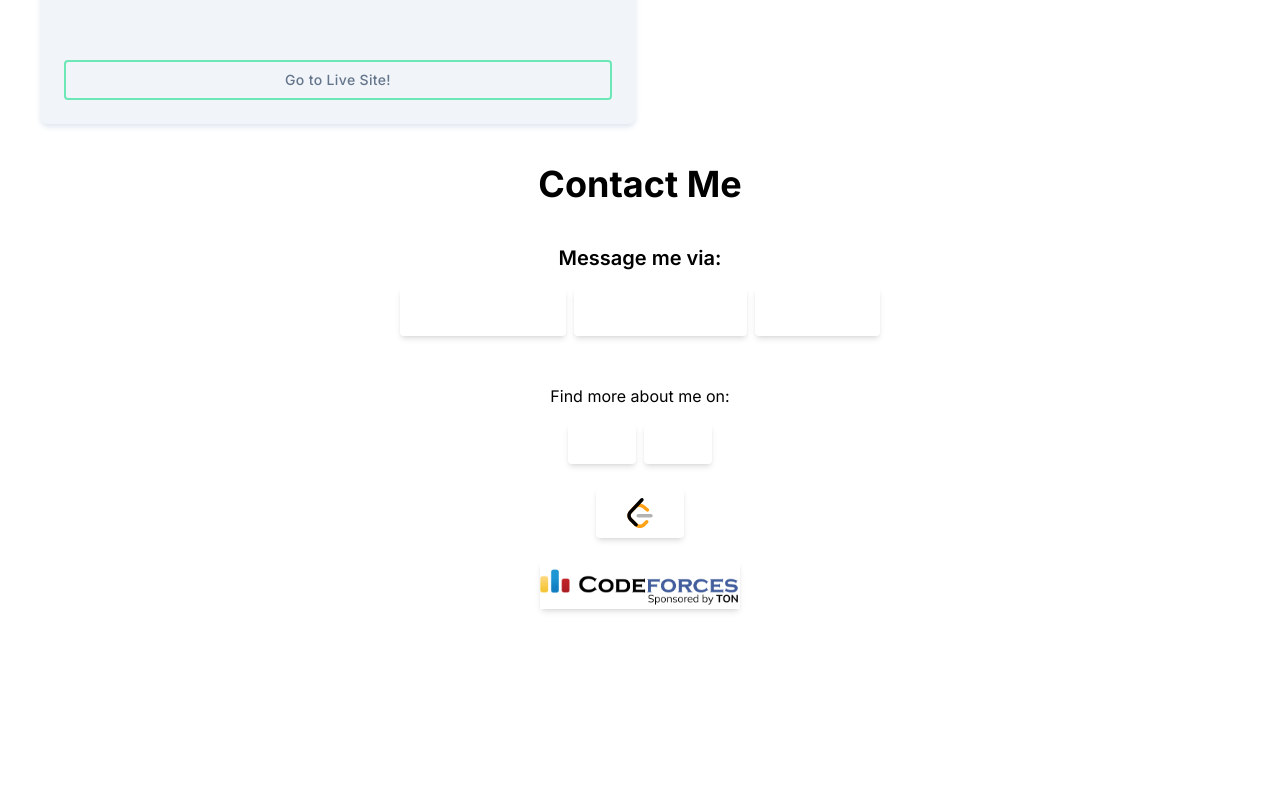
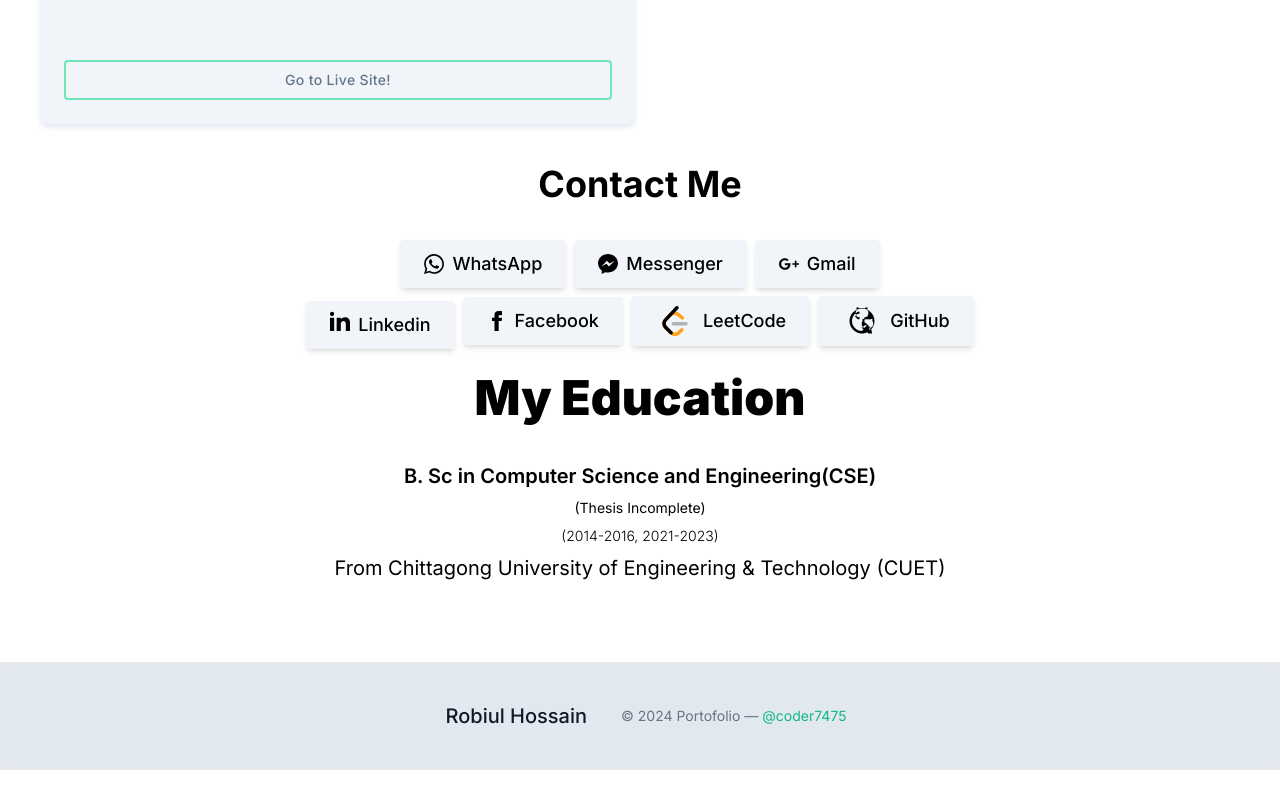
Before and after one commit to coder7475/robiul-hossain-portfolio, a Next.js app: page / in a window 1280 px wide. Shown: the part 3224-4020 px from the top of the page. After the commit the page ends 3994 px from the top, so only its background shows below. Built offline with nearby package versions, Linux system fonts and the light colour scheme.

Commit message:
fix: responsiveness issues

```diff
--- a/src/components/shared/Footer.tsx
+++ b/src/components/shared/Footer.tsx
@@ -1,15 +1,15 @@
 const Footer = () => {
   return (
-    <footer className="text-gray bg-primary">
+    <footer className="bg-slate-200 border-4 flex justify-center items-center">
       <div className="container px-5 py-8 mx-auto flex items-center sm:flex-row flex-col justify-center">
         <a className="flex title-font font-medium items-center md:justify-start justify-center text-gray-900">
           <span className="ml-3 text-xl">Robiul Hossain</span>
         </a>
         <p className="text-sm text-gray-500 sm:ml-4 sm:pl-4 sm:border-l-2 sm:border-gray-200 sm:py-2 sm:mt-0 mt-4">
-          © 2023 Portofolio —
+          © 2024 Portofolio —
           <a
             href="https://github.com/coder7475"
-            className="text-gray-600 ml-1"
+            className="text-emerald-500 ml-1"
             rel="noopener noreferrer"
             target="_blank"
           >
--- a/src/components/ui/Contact.tsx
+++ b/src/components/ui/Contact.tsx
@@ -5,11 +5,10 @@ import whatup from "/public/image/whatUp.png";
 function MessageContact() {
   return (
     <div className="text-xl font-semibold">
-      Message me via:{" "}
       <span className="flex justify-center gap-2 items-center mt-4 flex-col lg:flex-row">
         <Link
           href="https://wa.me/8801774757227?text=I%20am%20interested%20in%20working%20with%20you%20!"
-          className="mb-2 flex gap-2 md:text-lg rounded px-6 items-center justify-center py-2.5 text-xs font-medium bg-primary leading-normal text-white shadow-md transition duration-150 ease-in-out hover:shadow-lg focus:shadow-lg focus:outline-none focus:ring-0 active:shadow-lg"
+          className="mb-2 flex gap-2 md:text-lg rounded px-6 items-center justify-center py-2.5 text-xs font-medium bg-slate-100 leading-normal  shadow-md transition duration-150 ease-in-out hover:shadow-lg focus:shadow-lg focus:outline-none focus:ring-0 active:shadow-lg"
         >
           <svg
             xmlns="http://www.w3.org/2000/svg"
@@ -24,7 +23,7 @@ function MessageContact() {
 
         <Link
           href="https://m.me/rhfahadchy/"
-          className="mb-2 items-center justify-center flex gap-2 md:text-lg rounded px-6 py-2.5 text-xs font-medium bg-primary leading-normal text-white shadow-md transition duration-150 ease-in-out hover:shadow-lg focus:shadow-lg focus:outline-none focus:ring-0 active:shadow-lg"
+          className="mb-2 items-center justify-center flex gap-2 md:text-lg rounded px-6 py-2.5 text-xs font-medium bg-slate-100 leading-normal  shadow-md transition duration-150 ease-in-out hover:shadow-lg focus:shadow-lg focus:outline-none focus:ring-0 active:shadow-lg"
         >
           <svg
             className="h-5 w-5"
@@ -41,7 +40,7 @@ function MessageContact() {
 
         <Link
           href="mailto:robiulhossain7475@gmail.com"
-          className="mb-2 flex items-center justify-center gap-2 md:text-lg rounded px-6 py-2.5 text-xs font-medium bg-primary leading-normal text-white shadow-md transition duration-150 ease-in-out hover:shadow-lg focus:shadow-lg focus:outline-none focus:ring-0 active:shadow-lg"
+          className="mb-2 flex items-center justify-center gap-2 md:text-lg rounded px-6 py-2.5 text-xs font-medium bg-slate-100 leading-normal  shadow-md transition duration-150 ease-in-out hover:shadow-lg focus:shadow-lg focus:outline-none focus:ring-0 active:shadow-lg"
         >
           <svg
             xmlns="http://www.w3.org/2000/svg"
@@ -64,30 +63,30 @@ function MessageContact() {
 
 const Contact = () => {
   return (
-    <div id="contact" className="min-h-screen bg-secondary py-4 pt-10">
-      <h1 className="text-4xl text-center font-bold text-gray">Contact Me</h1>
-      <div className="text-center text-gray py-5 pt-10">
+    <div id="contact" className="pt-10 ">
+      <h1 className="text-xl lg:text-4xl text-center font-bold">Contact Me</h1>
+      <div className="text-center text-gray py-5">
         <MessageContact></MessageContact>
-        <div className="text-center text-gray py-5 pt-10">
-          Find more about me on:
-          <span className="flex justify-center gap-2 items-center mt-4">
+        <div className="text-center">
+          <span className="flex flex-col lg:flex-row justify-center gap-2 items-center">
             <Link
               href="https://www.linkedin.com/in/robiul-hossain-298298265/"
-              className="mb-2 flex items-center justify-center gap-2 md:text-lg rounded px-6 py-2.5 text-xs font-medium bg-primary leading-normal text-white shadow-md transition duration-150 ease-in-out hover:shadow-lg focus:shadow-lg focus:outline-none focus:ring-0 active:shadow-lg"
+              className="flex items-center justify-center gap-2  md:text-lg rounded px-6 py-2.5 text-xs font-medium bg-slate-100 leading-normal shadow-md transition duration-150 ease-in-out hover:shadow-lg focus:shadow-lg focus:outline-none focus:ring-0 active:shadow-lg"
             >
               <svg
                 xmlns="http://www.w3.org/2000/svg"
-                className="h-5 w-5"
+                className="h-5 w-5 mb-2"
                 fill="currentColor"
                 viewBox="0 0 24 24"
               >
                 <path d="M4.98 3.5c0 1.381-1.11 2.5-2.48 2.5s-2.48-1.119-2.48-2.5c0-1.38 1.11-2.5 2.48-2.5s2.48 1.12 2.48 2.5zm.02 4.5h-5v16h5v-16zm7.982 0h-4.968v16h4.969v-8.399c0-4.67 6.029-5.052 6.029 0v8.399h4.988v-10.131c0-7.88-8.922-7.593-11.018-3.714v-2.155z" />
               </svg>
+               Linkedin
             </Link>
 
             <Link
               href="https://www.facebook.com/rhfahadchy"
-              className="mb-2 flex items-center justify-center gap-2 md:text-lg rounded px-6 py-2.5 text-xs font-medium bg-primary leading-normal text-white shadow-md transition duration-150 ease-in-out hover:shadow-lg focus:shadow-lg focus:outline-none focus:ring-0 active:shadow-lg"
+              className="mb-2 flex items-center justify-center gap-2 md:text-lg rounded px-6 py-2.5 text-xs font-medium bg-slate-100 leading-normal  shadow-md transition duration-150 ease-in-out hover:shadow-lg focus:shadow-lg focus:outline-none focus:ring-0 active:shadow-lg"
             >
               <svg
                 xmlns="http://www.w3.org/2000/svg"
@@ -97,12 +96,12 @@ const Contact = () => {
               >
                 <path d="M9 8h-3v4h3v12h5v-12h3.642l.358-4h-4v-1.667c0-.955.192-1.333 1.115-1.333h2.885v-5h-3.808c-3.596 0-5.192 1.583-5.192 4.615v3.385z" />
               </svg>
+              Facebook
             </Link>
-          </span>
-          <span className="flex justify-center gap-2 items-center mt-4">
+
             <Link
               href="https://leetcode.com/robiul_hossain/"
-              className="mb-2 flex items-center justify-center gap-2 md:text-lg rounded px-6 py-2.5 text-xs font-medium bg-primary leading-normal text-white shadow-md transition duration-150 ease-in-out hover:shadow-lg focus:shadow-lg focus:outline-none focus:ring-0 active:shadow-lg"
+              className="mb-2 flex items-center justify-center gap-2 md:text-lg rounded px-6 py-2.5 text-xs font-medium bg-slate-100 leading-normal  shadow-md transition duration-150 ease-in-out hover:shadow-lg focus:shadow-lg focus:outline-none focus:ring-0 active:shadow-lg"
             >
               <svg
                 width="40"
@@ -129,21 +128,23 @@ const Contact = () => {
                   fill="black"
                 ></path>
               </svg>
+              LeetCode
+            </Link>
+
+            <Link
+              href="https://github.com/coder7475"
+              rel="noopener noreferrer"
+              target="_blank"
+              className="mb-2 flex items-center justify-center gap-2 md:text-lg rounded px-6 py-2.5 text-xs font-medium bg-slate-100 leading-normal  shadow-md transition duration-150 ease-in-out hover:shadow-lg focus:shadow-lg focus:outline-none focus:ring-0 active:shadow-lg"
+            >
+              <svg xmlns="http://www.w3.org/2000/svg" viewBox="0 0 24 24" fill="currentColor" width="40" height="30">
+              <path d="M12 2C6.48 2 2 6.48 2 12s4.48 10 10 10 10-4.48 10-10S17.52 2 12 2zm0 18c-4.41 0-8-3.59-8-8 0-3.54 2.29-6.53 5.47-7.59.4-.07.55.17.55.38 0 .19-.01.82-.01 1.49-2.01-.37-2.53.49-2.69.94-.09.23-.48.94-.82 1.13-.28.15-.68.52-.01.53.63.01 1.08.58 1.23.82.72 1.21 1.87.87 2.33.66.07-.52.28-.87.51-1.07-1.78-.2-3.64-.89-3.64-3.95 0-.87.31-1.59.82-2.15-.08-.2-.36-1.02.08-2.12 0 0 .67-.21 2.2.82.64-.18 1.32-.27 2-.27.68 0 1.36.09 2 .27 1.53-1.04 2.2-.82 2.2-.82.44 1.1.16 1.92.08 2.12.51.56.82 1.27.82 2.15 0 3.07-1.87 3.74-3.65 3.95.29.25.54.73.54 1.48 0 1.07-.01 1.93-.01 2.2 0 .21.15.46.55.38C17.71 15.47 20 18.46 20 22h-3c-.22 0-.41-.17-.45-.39-.04-.22-.32-2.55-.46-3.39.03-.44.2-1.92-.5-2.84 0 0-1.53-.49-2.5 1.1-.74 1.41-1.68 1.19-1.68 1.19-.59-.42-.21-.41-.21-.41.74-.05 1.2.72 1.2.72.69 1.18 1.81.84 2.25.64.07-.5.26-.83.47-1.03-1.65-.19-3.38-.81-3.38-3.59 0-.79.28-1.44.74-1.95-.07-.19-.32-.92.07-1.92 0 0 .61-.21 2 .74.58-.16 1.2-.24 1.82-.23.62.01 1.24.09 1.82.23 1.39-.95 2-0.74 2-0.74.39 1 .14 1.73.07 1.92.45.51.73 1.16.73 1.95 0 2.79-1.72 3.4-3.35 3.59.26.23.49.68.49 1.38 0 1-.01 1.8-.01 2.04 0 .21.15.46.55.38C17.71 15.47 20 18.46 20 22h-3c-.22 0-.41-.17-.45-.39-.04-.22-.32-2.55-.46-3.39.02-.45.1-1.67-.22-2.76" />
+            </svg>
+
+              GitHub
             </Link>
           </span>
-          <span className="flex justify-center gap-2 items-center mt-4">
-            <Link
-              href="https://codeforces.com/profile/robiulhossain7475"
-              className="mb-2 inline-block rounded text-xs font-medium uppercase leading-normal text-white shadow-md transition duration-150 ease-in-out bg-white hover:shadow-lg focus:shadow-lg focus:outline-none focus:ring-0 active:shadow-lg"
-            >
-              <Image
-                src="/image/codeforces.png"
-                alt="codeforces"
-                width={200}
-                height={200}
-              />
-            </Link>
-          </span>
+
         </div>
       </div>
     </div>
--- a/src/components/ui/Projects.tsx
+++ b/src/components/ui/Projects.tsx
@@ -100,7 +100,7 @@ function BlogProject() {
         </h3>
         <p className="h-24">
           A blog website where programmers can share their thoughts with each
-          other. Here they can publish their own blog, update it and comment on other's blogs.
+          other.
         </p>
         <Link
           href="https://programmers-blog-68efb.web.app/"
@@ -201,7 +201,7 @@ function ITAM() {
         </h3>
         <p className="h-24">
           A website for a service company that provide IT assets management system for
-          other companies. Here a user role can be differentiated as admin or employee.
+          other companies.
         </p>
         <Link
           href="https://assetit-18c66.web.app/"
@@ -312,7 +312,7 @@ const Projects = () => {
   return (
       <div id="projects">
         <h1
-          className="text-5xl font-bold text-center mt-10 py-6"
+          className="text-xl md:text-5xl font-bold text-center mt-10 py-6"
         >
           My Projects
         </h1>
```
